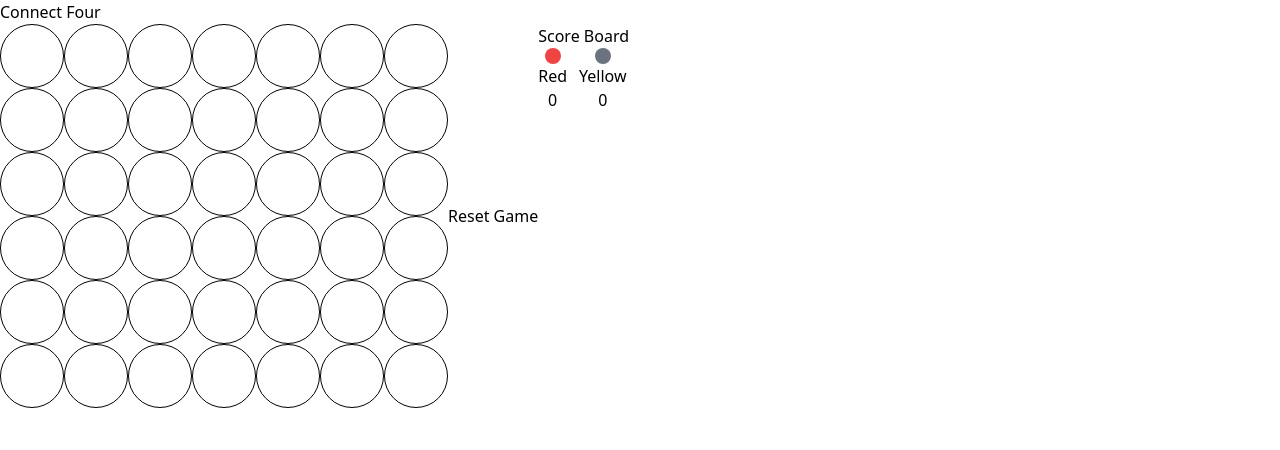
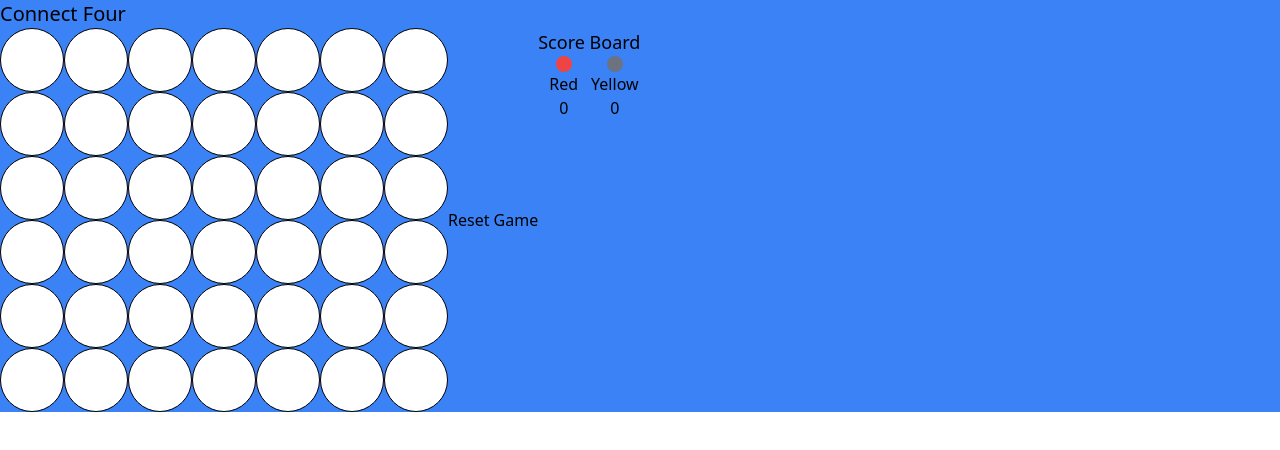
Before and after one commit to SamiZein/connectris, a React (Vite) app in the folder react/: page / in a window 1280 px wide. Shown: the top 450 px of the page. Built offline with nearby package versions, Linux system fonts and the light colour scheme.

Commit message:
Added styles to board

```diff
--- a/react/src/Board.jsx
+++ b/react/src/Board.jsx
@@ -150,8 +150,8 @@ const ConnectFour = () => {
   };
 
   return (
-    <div>
-      <h1>Connect Four</h1>
+    <div className="bg-blue-500">
+      <h1 className="text-xl">Connect Four</h1>
       <div className="flex">
         <div style={{ display: 'grid', gridTemplateColumns: `repeat(${COLS}, 64px)` }}>
           {board.map((row, rowIndex) =>
@@ -168,15 +168,15 @@ const ConnectFour = () => {
           setBoard(createEmptyBoard());
           setCurrentPlayer('Red');
         }}>Reset Game</button>
-        <div>
-          <h2>Score Board</h2>
-          <div className="flex space-x-3">
-            <div className="flex flex-col items-center">
+        <div className="flex flex-col items-center">
+          <h2 className="text-lg">Score Board</h2>
+          <div className="flex w-full">
+            <div className="flex flex-col items-center flex-1">
               <div className={`size-4 rounded-full ${currentPlayer=='Red'?'bg-red-500':'bg-gray-500'}`} />
               <h3>Red</h3>
               <h3>{redScore}</h3>
             </div>
-            <div className="flex flex-col items-center">
+            <div className="flex flex-col items-center flex-1">
               <div className={`size-4 rounded-full ${currentPlayer=='Yellow'?'bg-yellow-300':'bg-gray-500'}`} />
               <h3>Yellow</h3>
               <h3>{yellowScore}</h3>
```
